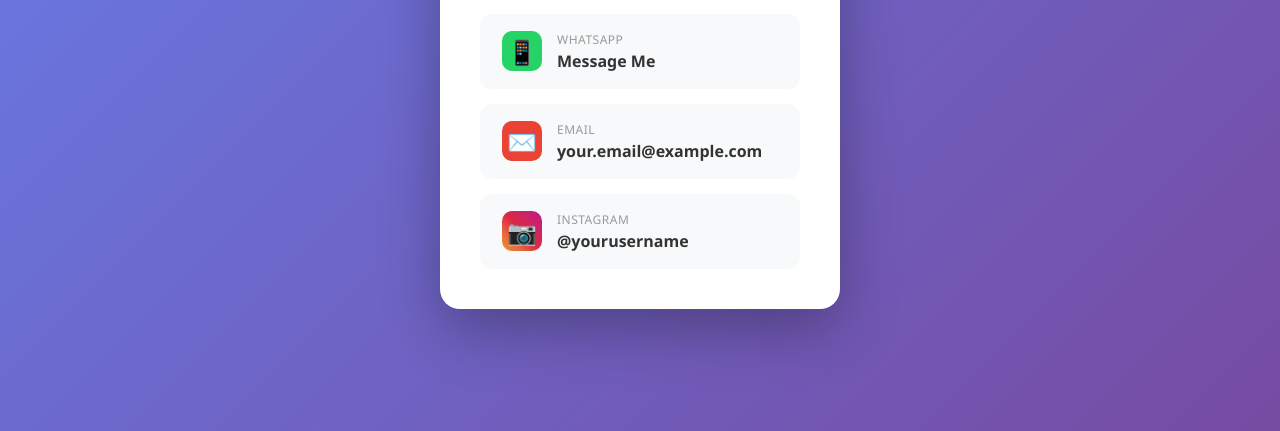
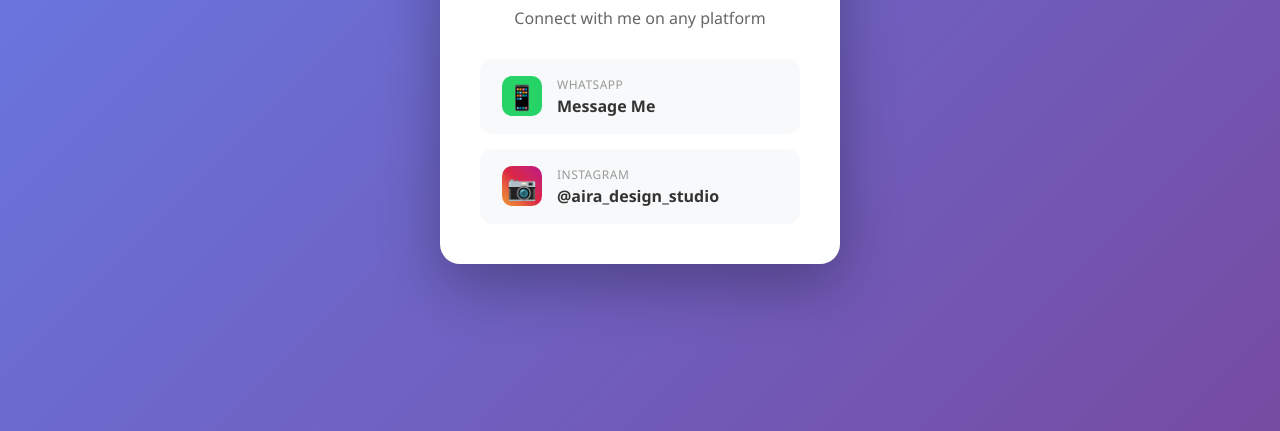
Before and after one commit to saivardhanvemula/Airav_spaces, a plain HTML site: page index.html in a window 1280 px wide. Shown: the part 369-800 px from the top of the page. Drawn offline with Linux system fonts and the light colour scheme.

Commit message:
Update index.html

```diff
--- a/index.html
+++ b/index.html
@@ -155,7 +155,7 @@
 
         <div class="contact-links">
             <!-- WhatsApp -->
-            <a href="https://wa.me/919502230420" class="contact-link whatsapp" target="_blank">
+            <a href="https://wa.me/917075457075" class="contact-link whatsapp" target="_blank">
                 <div class="icon">📱</div>
                 <div class="contact-info">
                     <div class="contact-label">WhatsApp</div>
@@ -163,21 +163,14 @@
                 </div>
             </a>
 
-            <!-- Email -->
-            <a href="mailto:your.email@example.com" class="contact-link email">
-                <div class="icon">✉️</div>
-                <div class="contact-info">
-                    <div class="contact-label">Email</div>
-                    <div class="contact-value">your.email@example.com</div>
-                </div>
-            </a>
+
 
             <!-- Instagram -->
-            <a href="https://instagram.com/yourusername" class="contact-link instagram" target="_blank">
+            <a href="https://instagram.com/aira_design_studio" class="contact-link instagram" target="_blank">
                 <div class="icon">📷</div>
                 <div class="contact-info">
                     <div class="contact-label">Instagram</div>
-                    <div class="contact-value">@yourusername</div>
+                    <div class="contact-value">@aira_design_studio</div>
                 </div>
             </a>
         </div>
```
